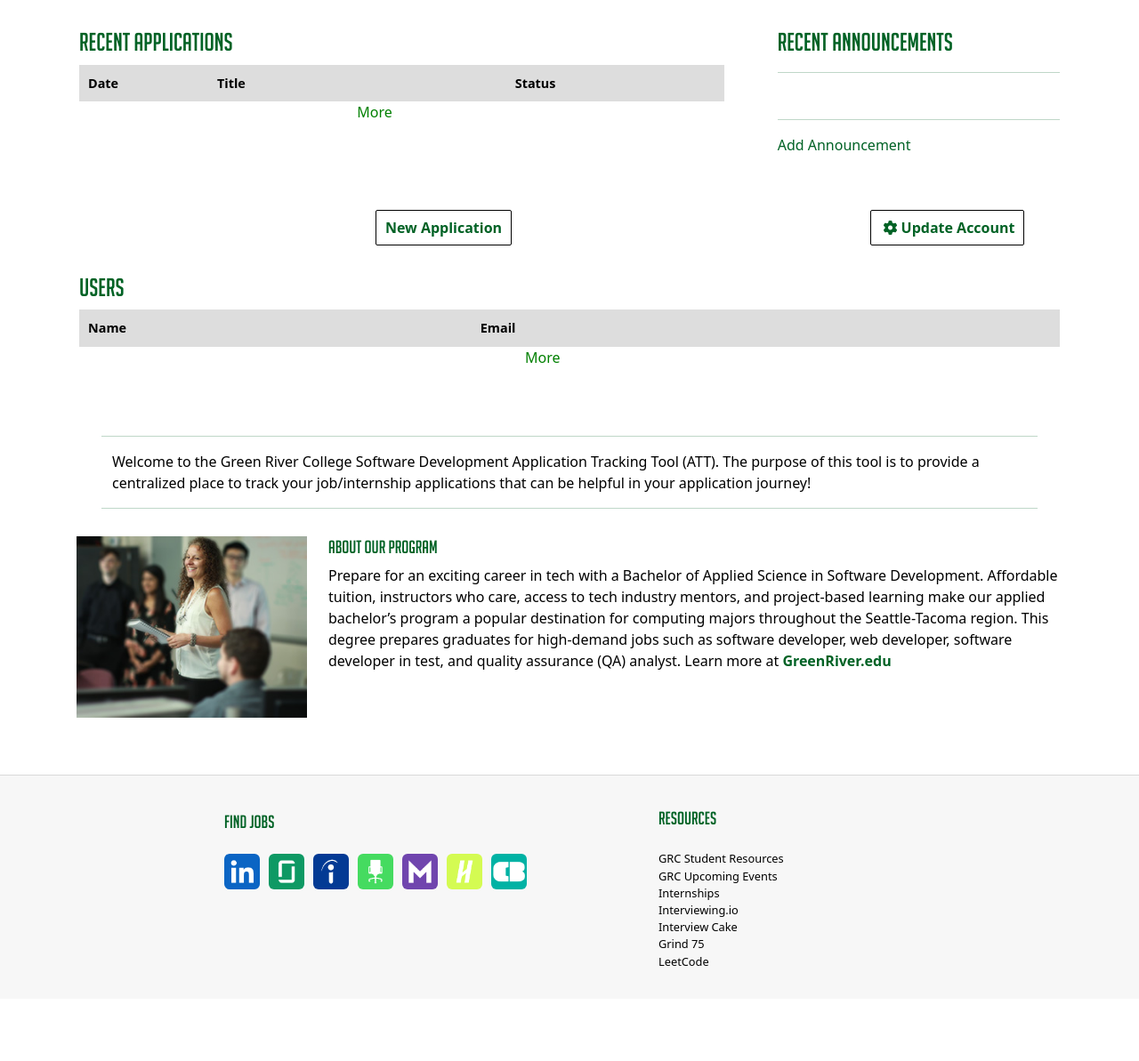
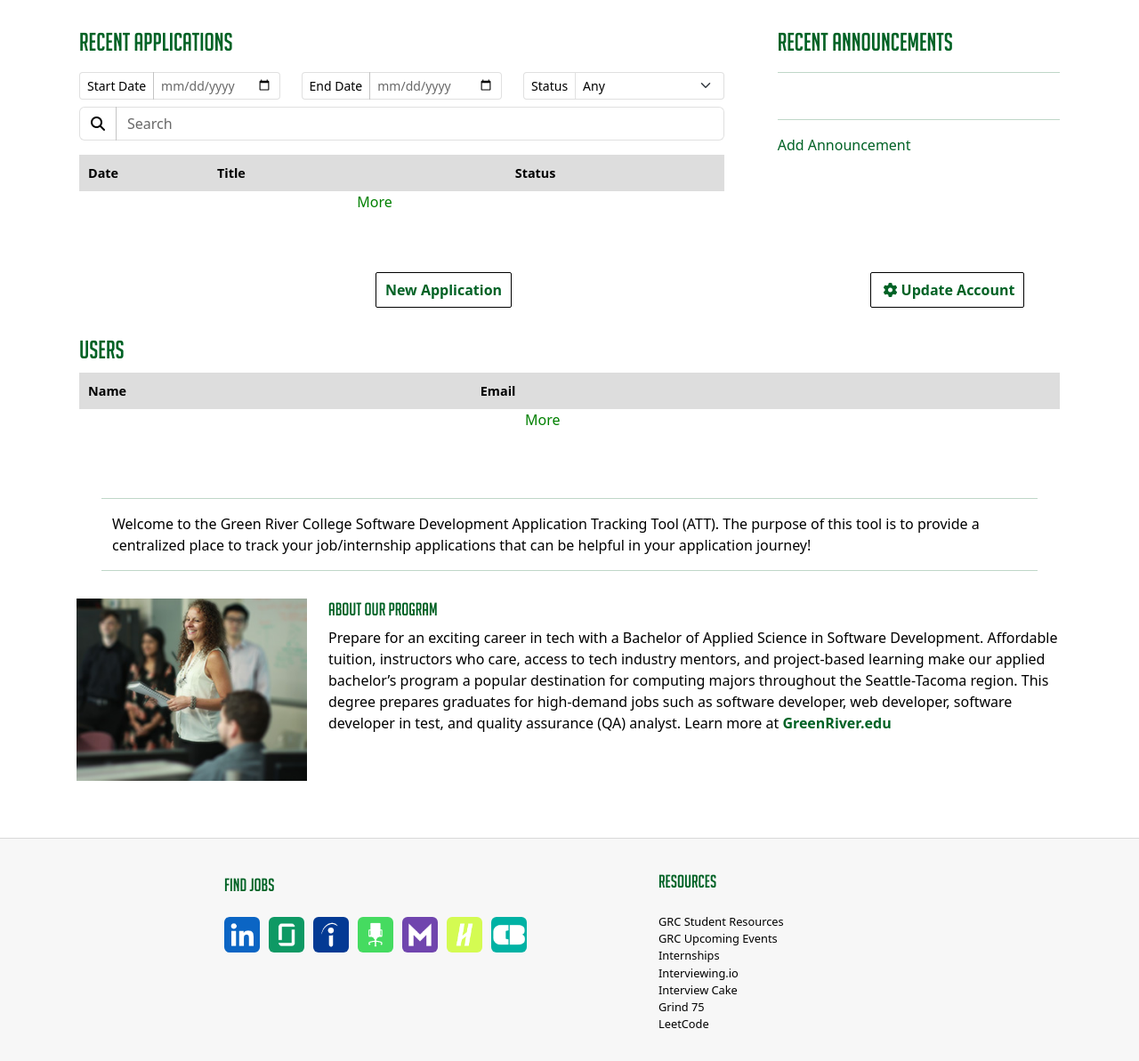
Before and after one commit to MattMiss/DragonflySprint2, a PHP site: page /admin_dashboard.php in a window 1280 px wide. Shown: the part 78-1271 px from the top of the page at 89% size. Before the commit the page ends 1164 px from the top, so only its background shows below. Run offline with PHP 8.4, Linux system fonts and the light colour scheme; data that the repository does not hold is empty; a stand-in replaces the project's code that opens the database connection.

Commit message:
added filters to admin dashboard

```diff
--- a/admin_dashboard.php
+++ b/admin_dashboard.php
@@ -51,6 +51,44 @@ $result3 = @mysqli_query($cnxn, $sql3);
         <div class="row dashboard-top">
             <div class="app-list col col-8">
                 <h3>Recent Applications</h3>
+                <div class="row">
+                    <div class="col-md-4 pt-2">
+                        <div class="input-group input-group-sm">
+                            <span class="input-group-text">Start Date</span>
+                            <input type="date" class="form-control" id="app-start-date" name="search-start-date">
+                        </div>
+                    </div>
+                    <div class="col-md-4 pt-2">
+                        <div class="input-group input-group-sm">
+                            <span class="input-group-text">End Date</span>
+                            <input type="date" class="form-control" id="app-end-date" name="search-end-date">
+                        </div>
+                    </div>
+                    <div class="col-md-4 text-end pt-2">
+                        <div class="input-group input-group-sm">
+                            <span class="input-group-text">Status</span>
+                            <select class="form-select" id="app-status-select">
+                                <option selected value="any">Any</option>
+                                <option value="accepted">Accepted</option>
+                                <option value="applied">Applied</option>
+                                <option value="inactive">Inactive</option>
+                                <option value="interviewing">Interviewing</option>
+                                <option value="need-to-apply">Need-to-apply</option>
+                                <option value="rejected">Rejected</option>
+                            </select>
+                        </div>
+                    </div>
+                </div>
+                <div class="row">
+                    <div class="col pt-2">
+                        <div class="input-group mb-3">
+                            <span class="input-group-text" id="basic-addon1">
+                                <i class="fa-solid fa-magnifying-glass"></i>
+                            </span>
+                            <input id="app-search-bar" type="text" class="form-control" placeholder="Search" aria-label="Search" aria-describedby="basic-addon1">
+                        </div>
+                    </div>
+                </div>
                 <table class="dash-table">
                     <thead>
                     <tr>
--- a/index.php
+++ b/index.php
@@ -152,8 +152,10 @@ while ($row = mysqli_fetch_assoc($result)) {
                     </tbody>
                 </table>
                 <div class="col text-center pt-2 pb-2" id="more-apps">
-                    <button type="button" class="submit-btn" id="more-apps-btn" onclick="loadMoreApps()">More</button>
+                    <button type="button" class="submit-btn"  onclick="loadMoreApps()">More</button>
                 </div>
+
+<!--                id="more-apps-btn"-->
                 <!--
                 <div class="table-page-btns text-end">
                     <button type="button" class="btn"><i class="fa-solid fa-angle-left"></i></button>
--- a/php/admin_announcement_submit.php
+++ b/php/admin_announcement_submit.php
@@ -64,7 +64,7 @@ if(! empty($_POST)) {
     } else {
         $db_location = '';
         include '../db_picker.php';
-        include '../' . $db_location;
+        include $db_location;
 
         $title = $_POST['announcement-title'];
         $jobType = $_POST['job-or-intern'];
--- a/php/application_submit.php
+++ b/php/application_submit.php
@@ -56,7 +56,7 @@ if(! empty($_POST)) {
     } else {
         $db_location = '';
         include '../db_picker.php';
-        include '../' . $db_location;
+        include $db_location;
 
         $jname = trim($_POST['job-name']);
         $ename = trim($_POST['employer-name']);
--- a/php/application_update.php
+++ b/php/application_update.php
@@ -56,7 +56,7 @@ include '../php/nav_bar.php' ?>
             } else {
                 $db_location = '';
                 include '../db_picker.php';
-                include '../' . $db_location;
+                include $db_location;
 
                 $jname = trim($_POST['job-name']);
                 $ename = trim($_POST['employer-name']);
```
